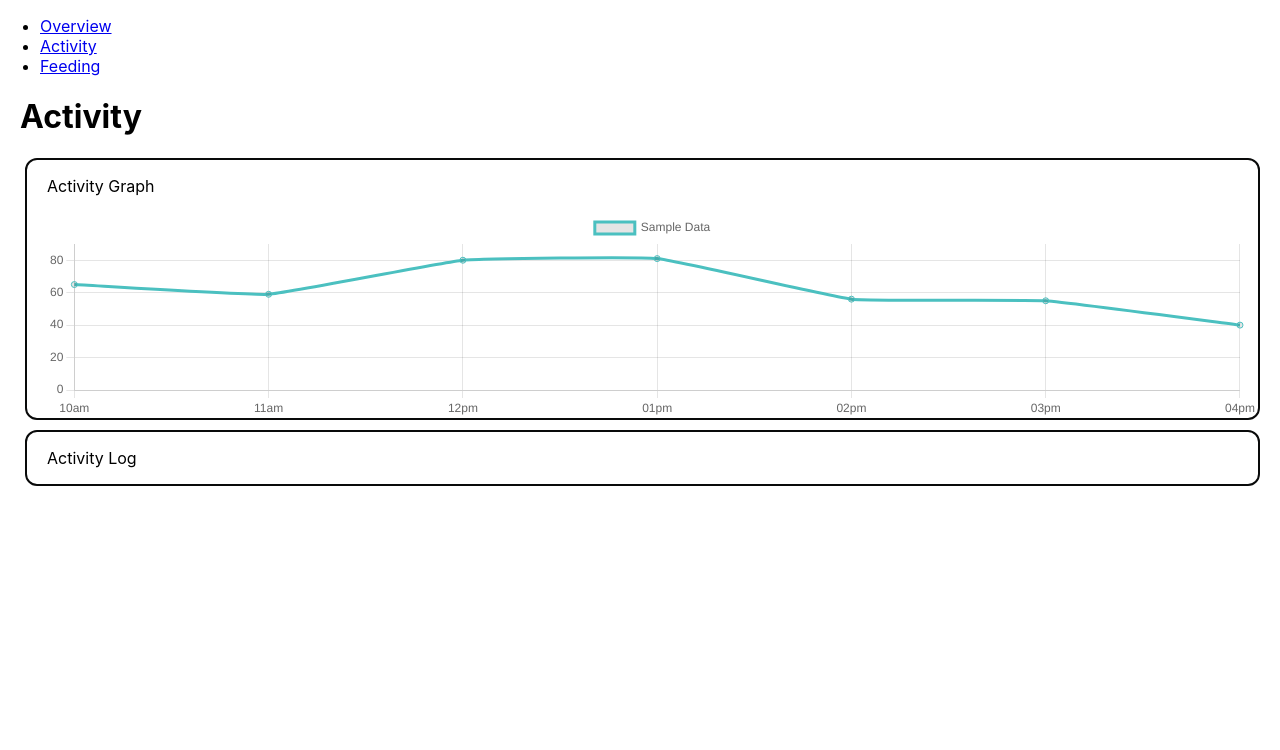
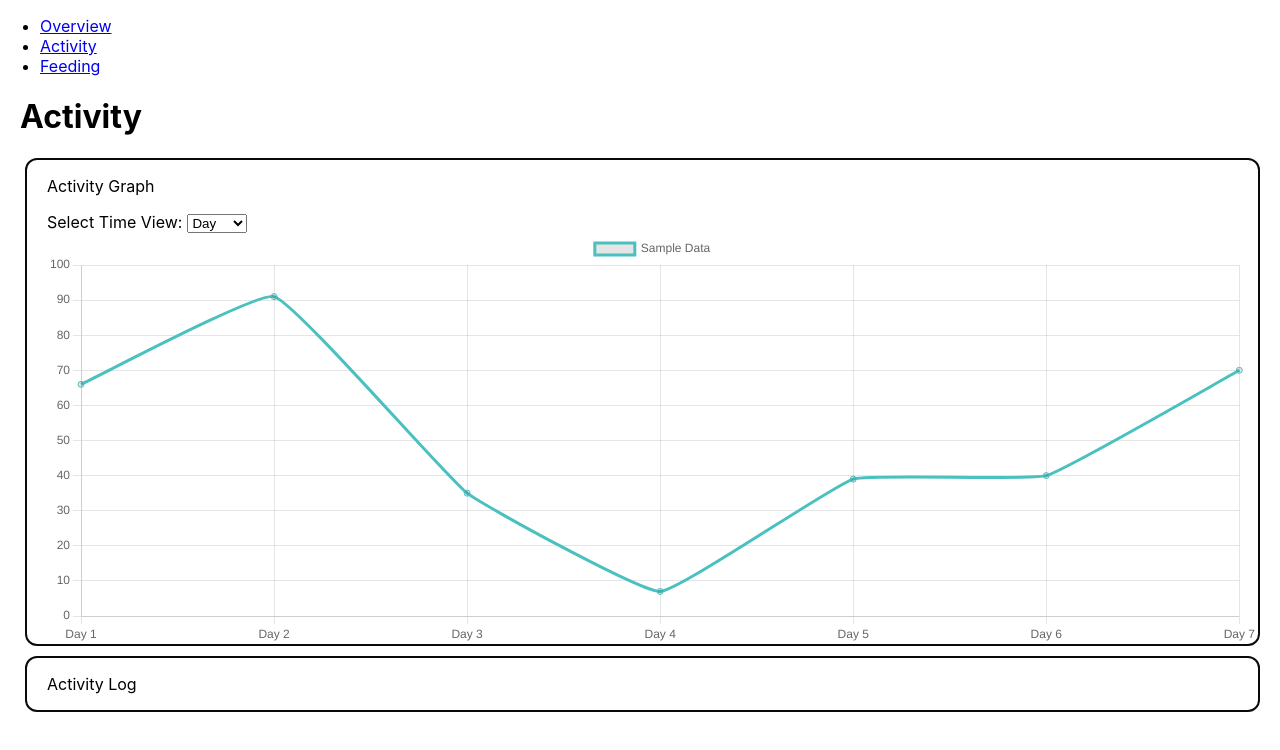
Before and after one commit to kmohan00/octopus, a React (Create React App) app: page /activity in a window 1280 px wide. Shown: the top 750 px of the page. Built offline with nearby package versions, Linux system fonts and the light colour scheme.

Commit message:
More defined sample graph

```diff
--- a/src/Activity.js
+++ b/src/Activity.js
@@ -3,26 +3,63 @@ import CanvasJSReact from '@canvasjs/react-charts';
 import { Line } from 'react-chartjs-2';
 import Chart from 'chart.js/auto';
 
-// var CanvasJS = CanvasJSReact.CanvasJS;
-// var CanvasJSChart = CanvasJSReact.CanvasJSChart;
-// var dps = [{x: 1, y: 10}, {x: 2, y: 13}, {x: 3, y: 18}, {x: 4, y: 20}, {x: 5, y: 17},{x: 6, y: 10}, {x: 7, y: 13}, {x: 8, y: 18}, {x: 9, y: 20}, {x: 10, y: 17}];   //dataPoints.
-// var xVal = dps.length + 1;
-// var yVal = 15;
-// var updateInterval = 1000;
+function Activity() {
+  const [timeView, setTimeView] = useState('days'); // Initial time view state
 
-function Activity() {
-  const data = {
-    labels: ['10am', '11am', '12pm', '01pm', '02pm', '03pm', '04pm'],
+  // Sample data for different time views
+  const dataByHours = {
+    labels: ['12am', '1am', '2am', '3am', '4am', '5am', '6am', '7am', '8am', '9am', '10am', '11am', '12pm', '1pm', '2pm', '3pm', '4pm', '5pm', '6pm', '7pm', '8pm', '9pm', '10pm', '11pm'],
     datasets: [
       {
         label: 'Sample Data',
-        data: [65, 59, 80, 81, 56, 55, 40],
+        data: Array.from({ length: 24 }, () => Math.floor(Math.random() * 100)), // Random data for 24 hours
         fill: false,
         borderColor: 'rgb(75, 192, 192)',
         tension: 0.1,
       },
     ],
   };
+
+  const dataByDays = {
+    labels: ['Day 1', 'Day 2', 'Day 3', 'Day 4', 'Day 5', 'Day 6', 'Day 7'],
+    datasets: [
+      {
+        label: 'Sample Data',
+        data: Array.from({ length: 7 }, () => Math.floor(Math.random() * 100)), // Random data for 7 days
+        fill: false,
+        borderColor: 'rgb(75, 192, 192)',
+        tension: 0.1,
+      },
+    ],
+  };
+
+  const dataByWeeks = {
+    labels: ['Week 1', 'Week 2', 'Week 3', 'Week 4'],
+    datasets: [
+      {
+        label: 'Sample Data',
+        data: Array.from({ length: 4 }, () => Math.floor(Math.random() * 100)), // Random data for 4 weeks
+        fill: false,
+        borderColor: 'rgb(75, 192, 192)',
+        tension: 0.1,
+      },
+    ],
+  };
+
+  const dataByMonths = {
+    labels: ['Jan', 'Feb', 'Mar', 'Apr', 'May', 'Jun', 'Jul', 'Aug', 'Sep', 'Oct', 'Nov', 'Dec'],
+    datasets: [
+      {
+        label: 'Sample Data',
+        data: Array.from({ length: 12 }, () => Math.floor(Math.random() * 100)), // Random data for 12 months
+        fill: false,
+        borderColor: 'rgb(75, 192, 192)',
+        tension: 0.1,
+      },
+    ],
+  };
+
+  // Options for the chart
   const options = {
     scales: {
       y: {
@@ -30,6 +67,24 @@ function Activity() {
       },
     },
   };
+
+  // Function to handle time view change
+  const handleTimeViewChange = (event) => {
+    setTimeView(event.target.value);
+  };
+
+  // Selecting data based on the current time view
+  let selectedData;
+  if (timeView === 'hours') {
+    selectedData = dataByHours;
+  } else if (timeView === 'days') {
+    selectedData = dataByDays;
+  } else if (timeView === 'weeks') {
+    selectedData = dataByWeeks;
+  } else if (timeView === 'months') {
+    selectedData = dataByMonths;
+  }
+
   return (
     <div className='main'>
             <h1>Activity</h1>
@@ -37,7 +92,17 @@ function Activity() {
               <p>
                 Activity Graph
               </p>
-              <Line className='line' data={data} options={options} />
+              {/* <Line className='line' data={data} options={options} /> */}
+              <div>
+                <label className='infoLabelSel' htmlFor="time-view">Select Time View:</label>
+                <select id="time-view" value={timeView} onChange={handleTimeViewChange}>
+                  <option value="hours">Hour</option>
+                  <option value="days">Day</option>
+                  <option value="weeks">Week</option>
+                  <option value="months">Month</option>
+                </select>
+              </div>
+              <Line className='line' data={selectedData} options={options} />
             </div>
             <div className='log'>
               <p>
--- a/src/index.css
+++ b/src/index.css
@@ -50,6 +50,9 @@ code {
   margin-top: 10px;
   padding-left: 20px;
 }
+.infoLabelSel{
+  margin-right: 5px;
+}
 .chart{
   border: 2px solid #090a0a;
   border-radius: 12px;
@@ -62,7 +65,7 @@ code {
 .line{
   /* zoom: .75; */
   /* max-height: 90%; */
-  max-height: 80%;
+  max-height: 85%;
 }
 .log{
   border: 2px solid #090a0a;
```
